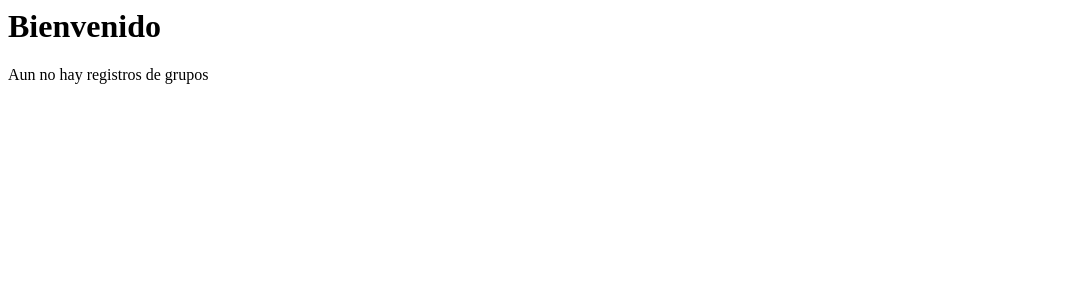
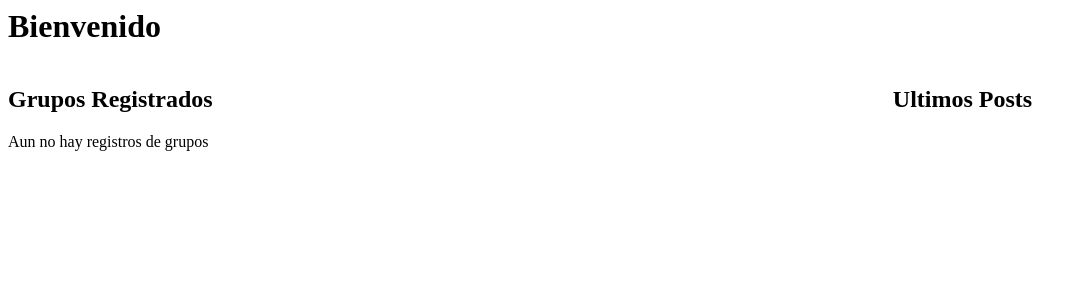
Before and after one commit to rtec20163/djando, a Django app: page / in a window 1280 px wide. Shown: the top 300 px of the page, without its empty margins (0-1087 px from the left). Run offline with Django 3.2, Linux system fonts and the light colour scheme; data that the repository does not hold is empty.

Commit message:
Se mofifica plantilla html

```diff
--- a/grupo/admin.py
+++ b/grupo/admin.py
@@ -1,7 +1,8 @@
 from django.contrib import admin
 
-from .models import Genero
-from .models import Grupo_artista
+from .models import *
 
 admin.site.register(Genero)
 admin.site.register(Grupo_artista)
+admin.site.register(Usuario)
+admin.site.register(Album)
--- a/grupo/templates/index.html
+++ b/grupo/templates/index.html
@@ -1,7 +1,10 @@
 
 	<h1>Bienvenido</h1>
+<div style="width:100%">
 
-	{% if contenido %}
+	<div style="width:70%;float:left;">
+		<h2>Grupos Registrados</h2>
+		{% if contenido %}
 
 	<ul>
 		{% for q in contenido %}
@@ -15,3 +18,9 @@
 	{% else %}
 	<p>Aun no hay registros de grupos</p>
 	{% endif %}
+	</div>
+
+	<div style="float:left;">
+		<h2>Ultimos Posts</h2>
+	</div>
+</div>
```
